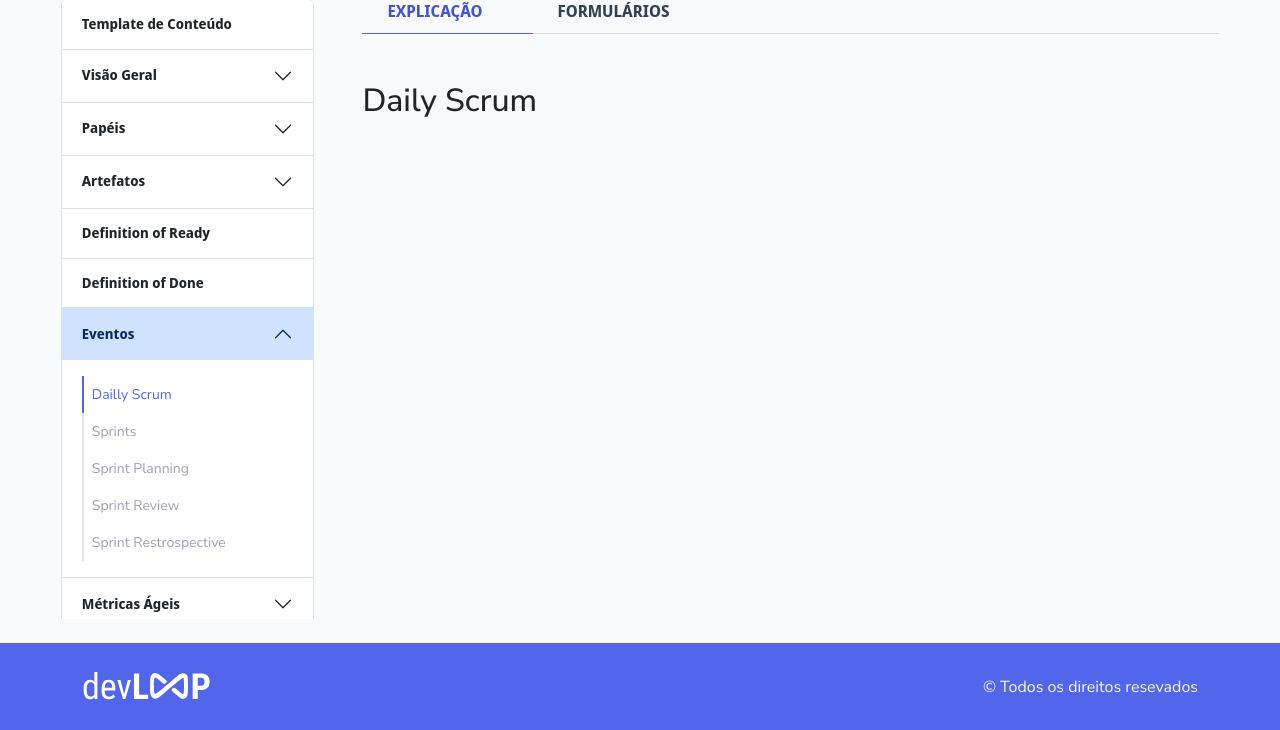
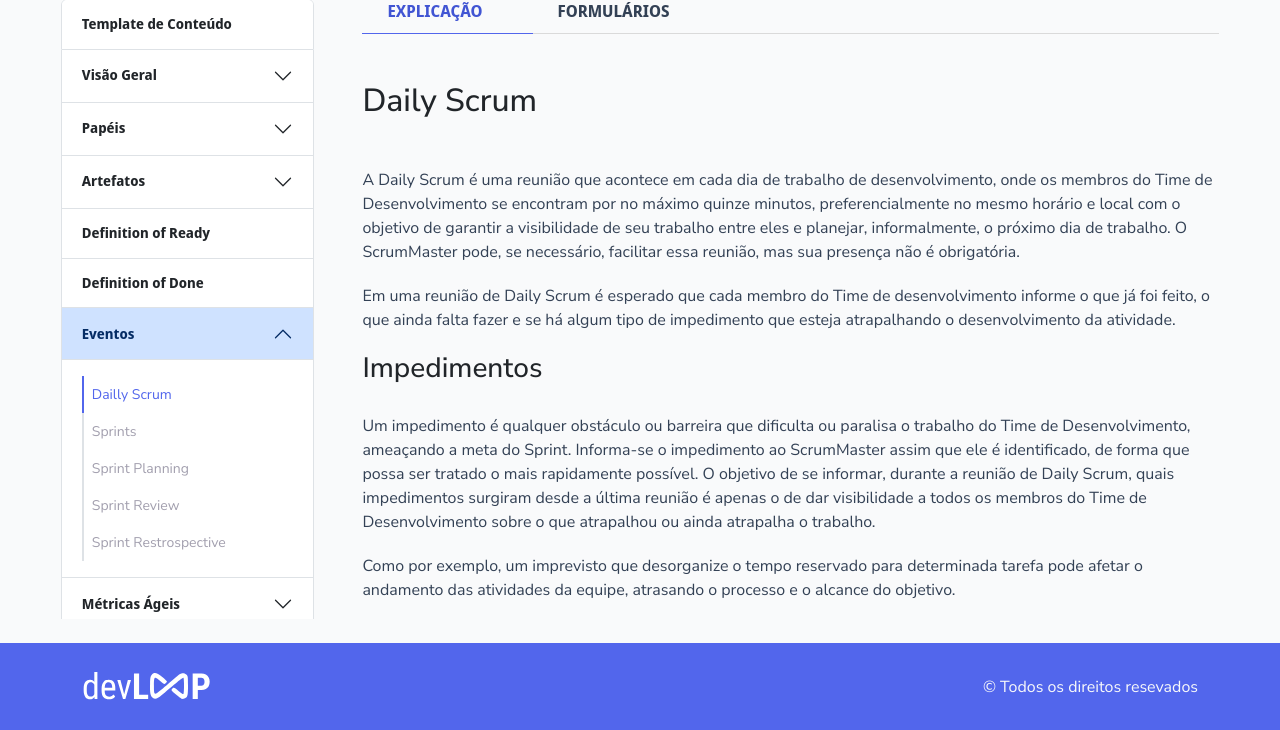
Before and after one commit to PigeonsCode/Equipe-PigeonCode, a Flask app: page /dailly-scrum in a window 1280 px wide. Shown: the part 123-853 px from the top of the page. Run offline with Flask 3, Linux system fonts and the light colour scheme; some libraries are stand-ins or nearby versions.

Commit message:
feat commit gp3

```diff
--- a/src/app/templates/paginas-treinamento/daily-scrum.html
+++ b/src/app/templates/paginas-treinamento/daily-scrum.html
@@ -1,3 +1,21 @@
 {% extends "page-template.html" %} {% block content %}
-<h2>Daily Scrum</h2>
+<h1 class="h2 text-darkest-gray mb-5">Daily Scrum</h1>
+<section class="section-content" id="scrollspy-item-1">
+    <div class="d-flex flex-column gap-1">
+      <p class="text-dark-gray">
+        A Daily Scrum é uma reunião que acontece em cada dia de trabalho de desenvolvimento, onde os membros do Time de Desenvolvimento se encontram por no máximo quinze minutos, preferencialmente no mesmo horário e local com o objetivo de garantir a visibilidade de seu trabalho entre eles e planejar, informalmente, o próximo dia de trabalho. O ScrumMaster pode, se necessário, facilitar essa reunião, mas sua presença não é obrigatória.
+      </p>
+      <p class="text-dark-gray">
+        Em uma reunião de Daily Scrum é esperado que cada membro do Time de desenvolvimento informe o que já foi feito, o que ainda falta fazer e se há algum tipo de impedimento que esteja atrapalhando o desenvolvimento da atividade.
+      </p>
+<h2 class="text-darkest-gray h3 mb-4">Impedimentos</h2>
+<section class="section-content" id="scrollspy-item-1">
+    <div class="d-flex flex-column gap-1">
+      <p class="text-dark-gray">
+        Um impedimento é qualquer obstáculo ou barreira que dificulta ou paralisa
+        o trabalho do Time de Desenvolvimento, ameaçando a meta do Sprint. Informa-se o impedimento ao ScrumMaster assim que ele é identificado, de forma que possa ser tratado o mais rapidamente possível. O objetivo de se informar, durante a reunião de Daily Scrum, quais impedimentos surgiram desde a última reunião é apenas o de dar visibilidade a todos os membros do Time de Desenvolvimento sobre o que atrapalhou ou ainda atrapalha o trabalho.
+      </p>
+      <p class="text-dark-gray">
+        Como por exemplo, um imprevisto que desorganize o tempo reservado para
+        determinada tarefa pode afetar o andamento das atividades da equipe, atrasando o processo e o alcance do objetivo.
 {% endblock %}
```
Also changed, not shown: src/app/templates/paginas-treinamento/sprint-planning.html (+15 -1 lines), src/app/templates/paginas-treinamento/sprint-restrospective.html (+19 -1 lines), src/app/templates/paginas-treinamento/sprint-review.html (+10 -1 lines).
